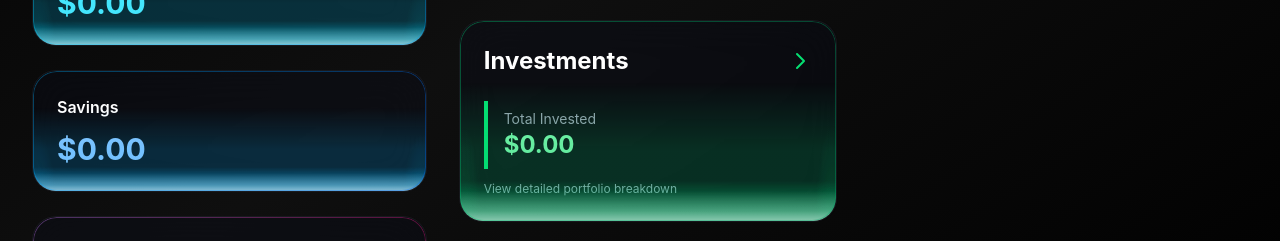
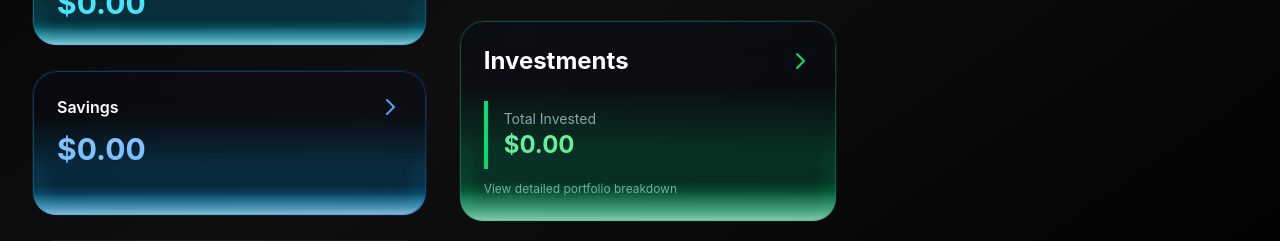
Before and after one commit to trish222/moneyflow, a React (Vite) app in the folder frontend/: page / in a window 1280 px wide. Shown: the part 559-800 px from the top of the page. Built offline with nearby package versions, Linux system fonts and the light colour scheme; no server answers; sample sign-in values are in the browser's storage.

Commit message:
feat: make Savings card clickable on Dashboard
- Added onClick navigation to /savings page
- Added cursor-pointer and group classes for interactivity
- Added arrow icon with hover animation matching other page cards
- Consistent UX with Transactions, Budgets, Investments cards

```diff
--- a/frontend/src/pages/Dashboard.tsx
+++ b/frontend/src/pages/Dashboard.tsx
@@ -460,11 +460,31 @@ export default function Dashboard() {
           </div>
 
           {/* Savings Card */}
-          <div className="glow-card glow-blue">
-            <h3 className="text-white font-semibold mb-3">Savings</h3>
-            <p className="text-3xl font-bold text-blue-300">
-              ${metrics.savings.toFixed(2)}
-            </p>
+          <div
+            onClick={() => navigate("/savings")}
+            className="glow-card glow-blue cursor-pointer group"
+          >
+            <div className="flex justify-between items-start mb-6">
+              <div>
+                <h3 className="text-white font-semibold mb-3">Savings</h3>
+                <p className="text-3xl font-bold text-blue-300">
+                  ${metrics.savings.toFixed(2)}
+                </p>
+              </div>
+              <svg
+                className="w-6 h-6 text-blue-400 group-hover:translate-x-1 transition"
+                fill="none"
+                stroke="currentColor"
+                viewBox="0 0 24 24"
+              >
+                <path
+                  strokeLinecap="round"
+                  strokeLinejoin="round"
+                  strokeWidth={2}
+                  d="M9 5l7 7-7 7"
+                />
+              </svg>
+            </div>
           </div>
 
           {/* Debt Card */}
```
